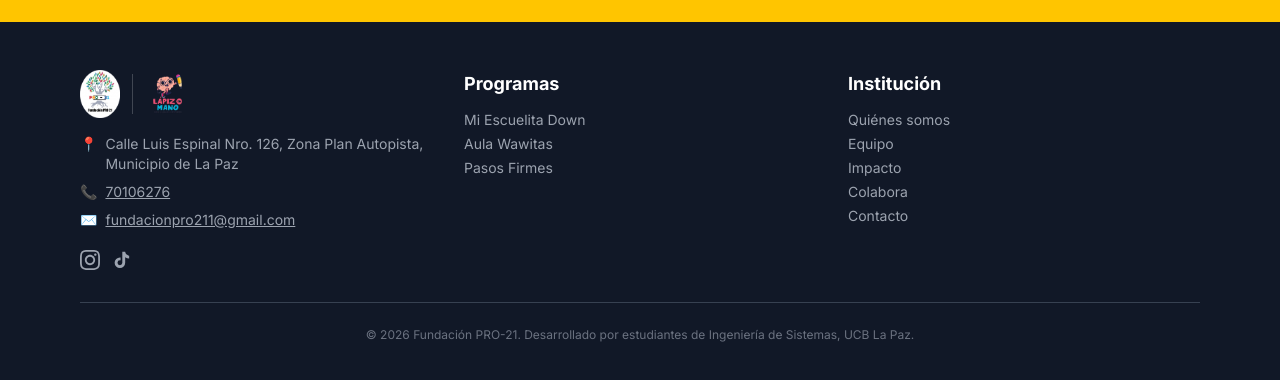
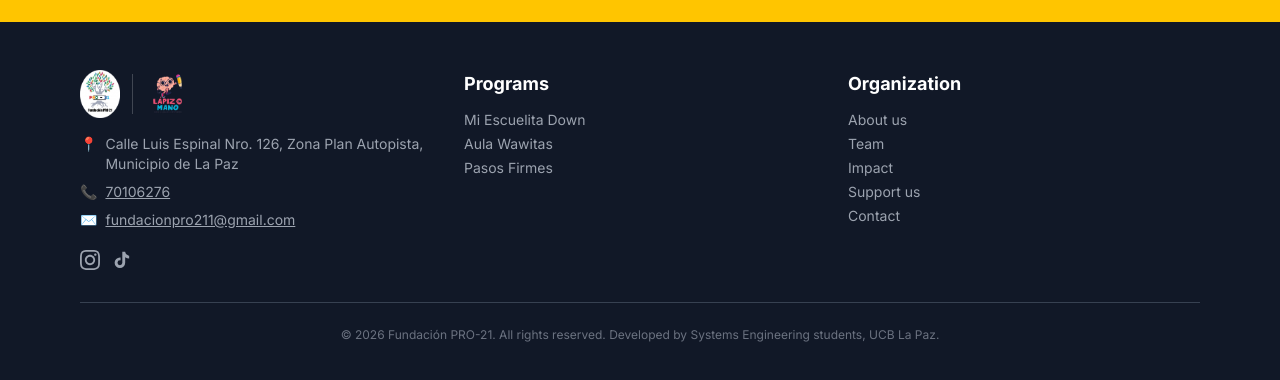
Before and after one commit to Rdrgrvram/Fundacion-PRO21-y-Centro-Lapiz-en-mano, a Next.js app: page /en in a window 1280 px wide. Shown: the part 3434-3814 px from the top of the page. Built offline with nearby package versions, Linux system fonts and the light colour scheme; no server answers.

Commit message:
se corrigio para que la traducción de ingles y español esten bien

```diff
--- a/app/[lang]/familias/page.tsx
+++ b/app/[lang]/familias/page.tsx
@@ -3,9 +3,7 @@ import { useState } from 'react'
 import Link from 'next/link'
 import { CONTACT } from '@/lib/contact'
 import type { Locale } from '@/lib/i18n'
-//.
-//.
-//.cortaaaaaaaaa
+
 interface PageProps {
   params: {
     lang: Locale
--- a/app/[lang]/page.tsx
+++ b/app/[lang]/page.tsx
@@ -3,10 +3,16 @@ import Link from 'next/link'
 import type { Locale } from '@/lib/i18n'
 import { getTranslation } from '@/lib/i18n'
 
-export const metadata: Metadata = {
-  title: 'Fundación PRO-21 y Centro Lápiz en Mano | La Paz, Bolivia',
-  description:
-    'Intervención terapéutica y educativa especializada para niños con síndrome de Down, autismo y dificultades de aprendizaje en La Paz, Bolivia.',
+export async function generateMetadata({ params: { lang } }: { params: { lang: Locale } }): Promise<Metadata> {
+  const es = lang === 'es'
+  return {
+    title: es
+      ? 'Fundación PRO-21 y Centro Lápiz en Mano | La Paz, Bolivia'
+      : 'PRO-21 Foundation & Lápiz en Mano Center | La Paz, Bolivia',
+    description: es
+      ? 'Intervención terapéutica y educativa especializada para niños con síndrome de Down, autismo y dificultades de aprendizaje en La Paz, Bolivia.'
+      : 'Specialized therapeutic and educational care for children with Down syndrome, autism, and learning difficulties in La Paz, Bolivia.',
+  }
 }
 
 export default function Page({ params }: { params: { lang: Locale } }) {
@@ -299,7 +305,7 @@ export default function Page({ params }: { params: { lang: Locale } }) {
                 key={i}
                 className="bg-white rounded-2xl p-6 shadow-sm border border-gray-100 flex flex-col gap-4"
               >
-                <div className="text-primary text-3xl font-serif leading-none">"</div>
+                <div className="text-primary text-3xl font-serif leading-none">&ldquo;</div>
                 <p className="text-gray-700 text-sm leading-relaxed italic flex-1">{t.quote}</p>
                 <footer className="flex items-center justify-between mt-auto pt-4 border-t border-gray-100">
                   <span className="font-bold text-gray-900 text-sm">{t.name}</span>
--- a/components/layout/Footer.tsx
+++ b/components/layout/Footer.tsx
@@ -69,7 +69,7 @@ export default function Footer({ lang }: FooterProps) {
 
           {/* Columna 2: Programas */}
           <div>
-            <h3 className="font-bold text-lg mb-3">Programas</h3>
+            <h3 className="font-bold text-lg mb-3">{lang === 'es' ? 'Programas' : 'Programs'}</h3>
             <ul className="space-y-1 text-gray-400 text-sm">
               <li><Link href={`/${lang}/mi-escuelita-down`} className="hover:text-white">Mi Escuelita Down</Link></li>
               <li><Link href={`/${lang}/aula-wawitas`} className="hover:text-white">Aula Wawitas</Link></li>
@@ -79,19 +79,19 @@ export default function Footer({ lang }: FooterProps) {
 
           {/* Columna 3: Institución */}
           <div>
-            <h3 className="font-bold text-lg mb-3">Institución</h3>
+            <h3 className="font-bold text-lg mb-3">{lang === 'es' ? 'Institución' : 'Organization'}</h3>
             <ul className="space-y-1 text-gray-400 text-sm">
-              <li><Link href={`/${lang}/quienes-somos`} className="hover:text-white">Quiénes somos</Link></li>
-              <li><Link href={`/${lang}/equipo`} className="hover:text-white">Equipo</Link></li>
-              <li><Link href={`/${lang}/impacto`} className="hover:text-white">Impacto</Link></li>
-              <li><Link href={`/${lang}/colabora`} className="hover:text-white">Colabora</Link></li>
-              <li><Link href={`/${lang}/contacto`} className="hover:text-white">Contacto</Link></li>
+              <li><Link href={`/${lang}/quienes-somos`} className="hover:text-white">{lang === 'es' ? 'Quiénes somos' : 'About us'}</Link></li>
+              <li><Link href={`/${lang}/equipo`} className="hover:text-white">{lang === 'es' ? 'Equipo' : 'Team'}</Link></li>
+              <li><Link href={`/${lang}/impacto`} className="hover:text-white">{lang === 'es' ? 'Impacto' : 'Impact'}</Link></li>
+              <li><Link href={`/${lang}/colabora`} className="hover:text-white">{lang === 'es' ? 'Colabora' : 'Support us'}</Link></li>
+              <li><Link href={`/${lang}/contacto`} className="hover:text-white">{lang === 'es' ? 'Contacto' : 'Contact'}</Link></li>
             </ul>
           </div>
         </div>
 
         <div className="border-t border-gray-700 mt-8 pt-6 text-center text-gray-500 text-xs">
-          <p>© {new Date().getFullYear()} Fundación PRO-21. Desarrollado por estudiantes de Ingeniería de Sistemas, UCB La Paz.</p>
+          <p>© {new Date().getFullYear()} Fundación PRO-21. {lang === 'es' ? 'Todos los derechos reservados. Desarrollado por estudiantes de Ingeniería de Sistemas, UCB La Paz.' : 'All rights reserved. Developed by Systems Engineering students, UCB La Paz.'}</p>
         </div>
       </div>
     </footer>
--- a/components/layout/Header.tsx
+++ b/components/layout/Header.tsx
@@ -44,7 +44,7 @@ export default function Header({ lang }: HeaderProps) {
         <div className="w-full pl-2 pr-4 md:pl-4 md:pr-6 flex items-center justify-between h-16 md:h-20">
 
           {/* Logo / Identidad */}
-          <Link href={`/${lang}`} className="flex items-center gap-2 md:gap-3 group py-1.5 focus:outline-none" aria-label="Inicio — Fundación PRO-21 y Centro Lápiz en Mano">
+          <Link href={`/${lang}`} className="flex items-center gap-2 md:gap-3 group py-1.5 focus:outline-none" aria-label={es ? 'Inicio — Fundación PRO-21 y Centro Lápiz en Mano' : 'Home — PRO-21 Foundation & Lápiz en Mano Center'}>
             <Image
               src="/icons/logo-pro21.png"
               alt="Fundación PRO-21"
--- a/components/layout/LanguageSwitcher.tsx
+++ b/components/layout/LanguageSwitcher.tsx
@@ -9,14 +9,21 @@ interface Props {
 
 export default function LanguageSwitcher({ lang }: Props) {
   const pathname = usePathname()
-  // Reemplazar el prefijo de idioma en la ruta actual
   const otherLang: Locale = lang === 'es' ? 'en' : 'es'
-  const otherPath = pathname?.replace(`/${lang}`, `/${otherLang}`) ?? `/${otherLang}`
+
+  // Safe replacement of only the leading /es or /en prefix
+  let otherPath = `/${otherLang}`
+  if (pathname) {
+    otherPath = pathname.replace(new RegExp(`^/${lang}`), `/${otherLang}`)
+    if (!otherPath.startsWith(`/${otherLang}`)) {
+      otherPath = `/${otherLang}`
+    }
+  }
 
   return (
     <Link
       href={otherPath}
-      className="text-sm font-medium text-gray-500 hover:text-primary border border-gray-200 rounded px-2 py-1"
+      className="text-sm font-medium text-gray-500 hover:text-primary border border-gray-200 rounded px-2 py-1 transition-colors"
       title={lang === 'es' ? 'Switch to English' : 'Cambiar a Español'}
     >
       {lang === 'es' ? 'EN' : 'ES'}
```
